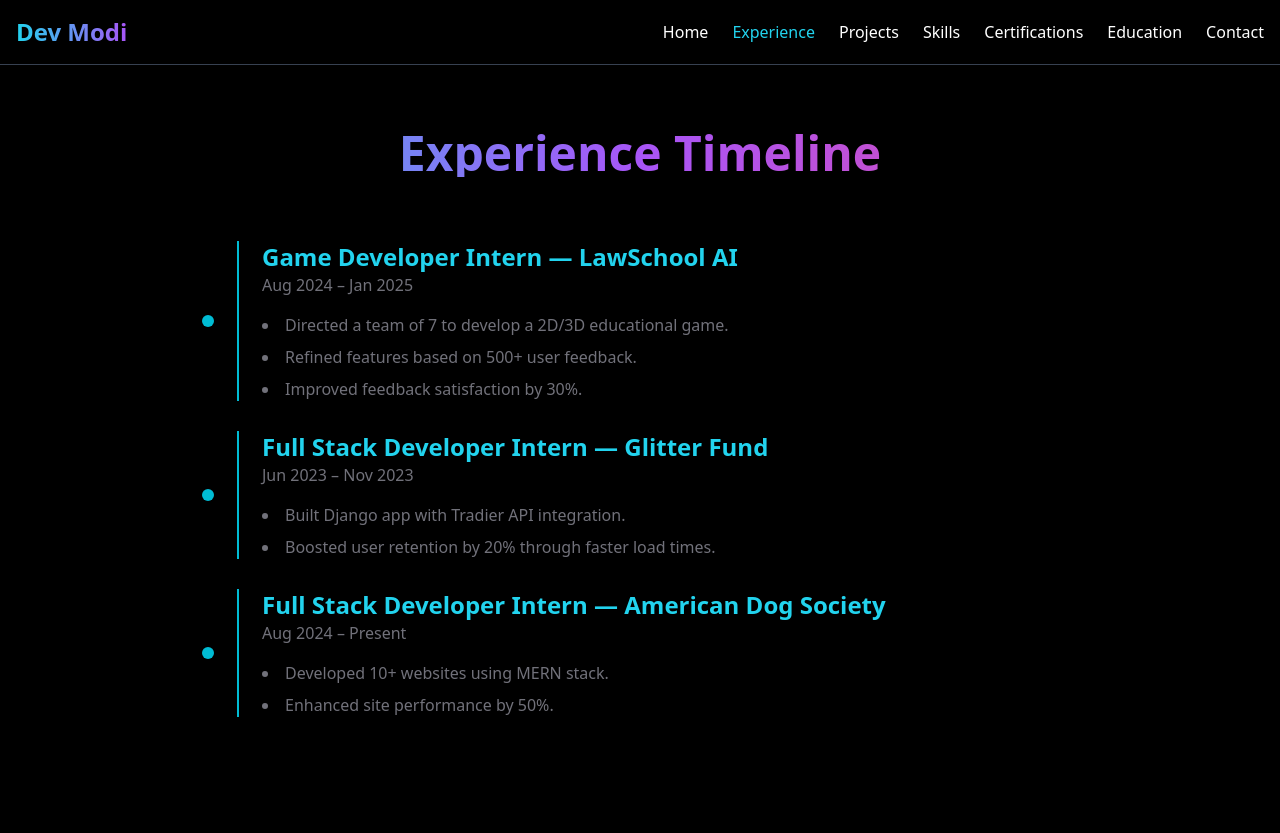
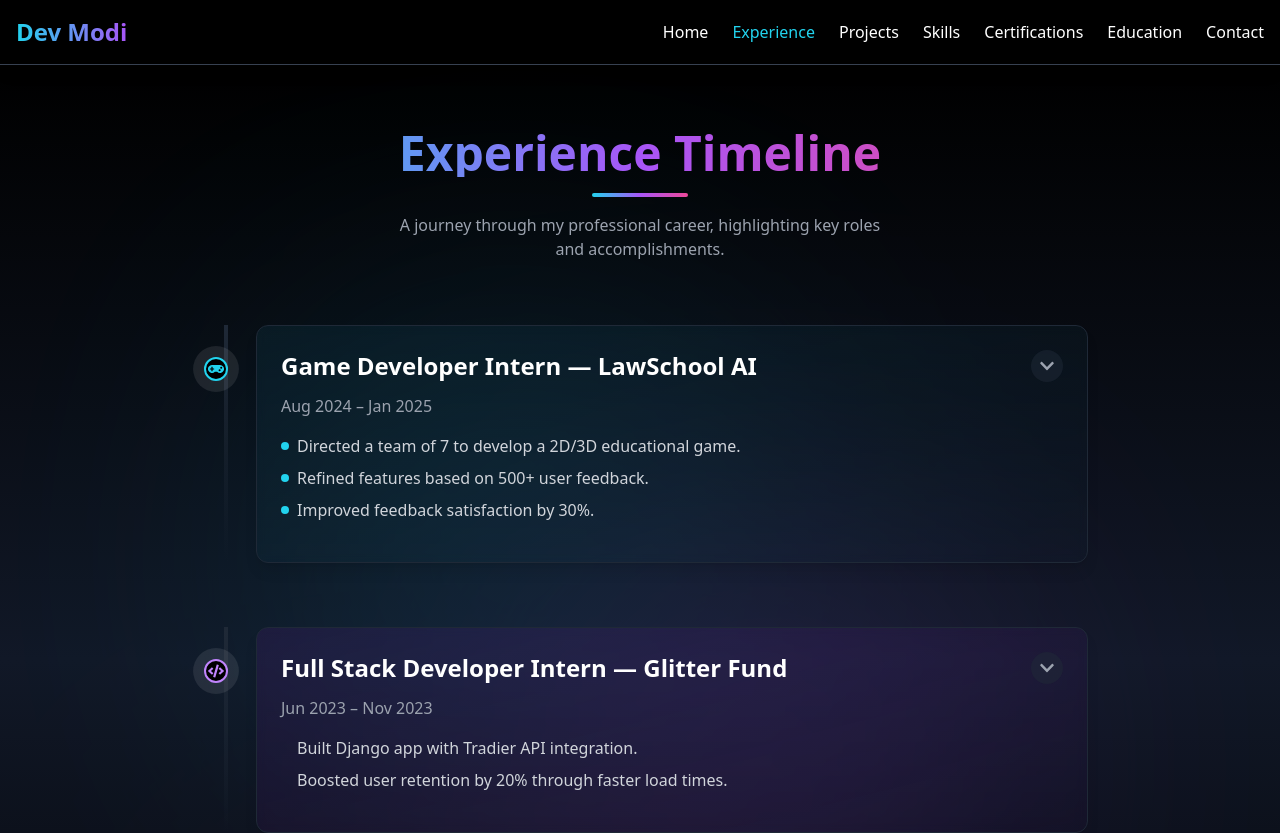
Before and after one commit to NightFury2415/New_Portfolio, a Next.js app: page /experience in a window 1280 px wide. Shown: the top 833 px of the page. Built offline with nearby package versions, Linux system fonts and the light colour scheme.

Commit message:
experience page updated

```diff
--- a/app/experience/page.tsx
+++ b/app/experience/page.tsx
@@ -1,75 +1,234 @@
 "use client";
 
+import { useState } from "react";
 import { motion } from "framer-motion";
+import { FaBriefcase, FaCode, FaGamepad, FaChevronDown, FaChevronUp } from "react-icons/fa";
 
 const experiences = [
   {
     title: "Game Developer Intern — LawSchool AI",
     dates: "Aug 2024 – Jan 2025",
+    icon: <FaGamepad className="text-cyan-400" />,
+    color: "border-cyan-400",
+    bgColor: "from-cyan-900/20 to-cyan-900/5",
     bullets: [
       "Directed a team of 7 to develop a 2D/3D educational game.",
       "Refined features based on 500+ user feedback.",
       "Improved feedback satisfaction by 30%.",
     ],
+    skills: ["Unity", "C#", "3D Modeling", "Game Design", "Team Leadership"],
+    description: "Led the development of an interactive educational game that simulates legal scenarios and challenges for law students. Collaborated with legal experts to ensure accuracy and educational value."
   },
   {
     title: "Full Stack Developer Intern — Glitter Fund",
     dates: "Jun 2023 – Nov 2023",
+    icon: <FaCode className="text-purple-400" />,
+    color: "border-purple-400",
+    bgColor: "from-purple-900/20 to-purple-900/5",
     bullets: [
       "Built Django app with Tradier API integration.",
       "Boosted user retention by 20% through faster load times.",
     ],
+    skills: ["Django", "Python", "RESTful APIs", "JavaScript", "React"],
+    description: "Developed a financial application that streamlined investment tracking and analysis. Implemented real-time data visualization and optimized database queries for performance."
   },
   {
     title: "Full Stack Developer Intern — American Dog Society",
     dates: "Aug 2024 – Present",
+    icon: <FaBriefcase className="text-pink-400" />,
+    color: "border-pink-400",
+    bgColor: "from-pink-900/20 to-pink-900/5",
     bullets: [
       "Developed 10+ websites using MERN stack.",
       "Enhanced site performance by 50%.",
     ],
+    skills: ["MongoDB", "Express", "React", "Node.js", "Responsive Design"],
+    description: "Creating custom web solutions for pet adoption services nationwide. Implemented a centralized management system that streamlined the adoption process and improved matching between pets and potential owners."
   },
 ];
 
-export default function Experience() {
+// Individual experience card component
+const ExperienceCard = ({ experience, index }) => {
+  const [isExpanded, setIsExpanded] = useState(false);
+
+  const toggleExpand = () => {
+    setIsExpanded(!isExpanded);
+  };
+
   return (
-    <div className="min-h-screen bg-black text-white py-16">
-      <motion.h1
-        initial={{ scale: 0 }}
-        animate={{ scale: 1 }}
-        transition={{ duration: 0.8 }}
-        className="text-5xl font-extrabold text-center mb-16 bg-clip-text text-transparent bg-gradient-to-r from-cyan-400 via-purple-500 to-pink-500"
-      >
-        Experience Timeline
-      </motion.h1>
+    <motion.div
+      initial={{ opacity: 0, y: 50 }}
+      whileInView={{ opacity: 1, y: 0 }}
+      transition={{ duration: 0.5, delay: index * 0.2 }}
+      viewport={{ once: true, margin: "-100px" }}
+      className={`relative mb-16 last:mb-0`}
+    >
+      {/* Timeline connector */}
+      <div className="absolute left-8 top-0 bottom-0 w-1 bg-gradient-to-b from-gray-800 to-transparent"></div>
 
-      <div className="max-w-4xl mx-auto">
-        {experiences.map((exp, idx) => (
+      {/* Timeline dot with pulse effect */}
+      <div className="absolute left-6 top-8 transform -translate-x-1/2 z-10">
+        <motion.div
+          className={`w-6 h-6 rounded-full bg-black flex items-center justify-center border-2 ${experience.color}`}
+          whileInView={{
+            boxShadow: [
+              `0 0 0 0 rgba(255,255,255,0)`,
+              `0 0 0 10px rgba(255,255,255,0.1)`,
+              `0 0 0 20px rgba(255,255,255,0)`
+            ]
+          }}
+          transition={{
+            repeat: Infinity,
+            duration: 3,
+            repeatDelay: 1
+          }}
+          viewport={{ once: false, margin: "-100px" }}
+        >
+          {experience.icon}
+        </motion.div>
+      </div>
+
+      {/* Content card */}
+      <div className="ml-16 relative">
+        <motion.div
+          className={`rounded-lg p-6 border border-gray-800 bg-gradient-to-br ${experience.bgColor} backdrop-blur-sm shadow-lg`}
+          whileHover={{ scale: 1.02 }}
+          transition={{ type: "spring", stiffness: 300 }}
+        >
+          {/* Header */}
+          <div className="flex justify-between items-start mb-3">
+            <h3 className="text-2xl font-bold text-white">
+              {experience.title}
+            </h3>
+            <motion.button
+              onClick={toggleExpand}
+              whileTap={{ scale: 0.95 }}
+              className="p-2 rounded-full bg-gray-800/50 hover:bg-gray-700/50 text-gray-400"
+            >
+              {isExpanded ? <FaChevronUp /> : <FaChevronDown />}
+            </motion.button>
+          </div>
+
+          <p className="text-gray-400 mb-4">{experience.dates}</p>
+
+          {/* Bullet points always visible */}
+          <ul className="space-y-2 mb-4">
+            {experience.bullets.map((bullet, i) => (
+              <motion.li
+                key={i}
+                className="flex items-start text-gray-300"
+                initial={{ opacity: 0, x: -20 }}
+                whileInView={{ opacity: 1, x: 0 }}
+                transition={{ delay: 0.3 + (i * 0.1) }}
+                viewport={{ once: true }}
+              >
+                <span className={`inline-block w-2 h-2 rounded-full ${experience.color.replace('border-', 'bg-')} mt-2 mr-2`}></span>
+                {bullet}
+              </motion.li>
+            ))}
+          </ul>
+
+          {/* Expandable content */}
           <motion.div
-            key={idx}
-            initial={{ opacity: 0, y: 50 }}
-            whileInView={{ opacity: 1, y: 0 }}
-            transition={{ duration: 0.8 }}
-            viewport={{ once: true }}
-            className="timeline-container relative"
+            initial={{ height: 0, opacity: 0 }}
+            animate={{
+              height: isExpanded ? "auto" : 0,
+              opacity: isExpanded ? 1 : 0
+            }}
+            transition={{ duration: 0.3 }}
+            className="overflow-hidden"
           >
-            <div className={`timeline-item ${idx % 2 === 0 ? "animate" : ""}`}>
-              <div className="timeline-dot animate"></div>
-              <div className="timeline-item-content">
-                <h3 className="text-2xl font-bold text-cyan-400">
-                  {exp.title}
-                </h3>
-                <p className="text-muted-foreground mb-4">{exp.dates}</p>
-                <ul className="list-disc list-inside space-y-2">
-                  {exp.bullets.map((bullet, i) => (
-                    <li key={i} className="text-muted-foreground">
-                      {bullet}
-                    </li>
-                  ))}
-                </ul>
+            <div className="pt-2 border-t border-gray-800">
+              <h4 className="text-lg font-semibold text-white mb-2">About the Role</h4>
+              <p className="text-gray-400 mb-4">{experience.description}</p>
+
+              <h4 className="text-lg font-semibold text-white mb-2">Skills</h4>
+              <div className="flex flex-wrap gap-2">
+                {experience.skills.map((skill, i) => (
+                  <motion.span
+                    key={i}
+                    initial={{ scale: 0 }}
+                    animate={{ scale: 1 }}
+                    transition={{ delay: i * 0.1 }}
+                    className={`px-3 py-1 rounded-full text-sm bg-gray-800 ${experience.color.replace('border', 'text')}`}
+                  >
+                    {skill}
+                  </motion.span>
+                ))}
               </div>
             </div>
           </motion.div>
-        ))}
+        </motion.div>
+      </div>
+    </motion.div>
+  );
+};
+
+export default function Experience() {
+  return (
+    <div className="min-h-screen bg-gradient-to-b from-black via-gray-900 to-black text-white py-16 px-4 overflow-hidden relative">
+      {/* Background animated elements */}
+      <div className="absolute inset-0 overflow-hidden opacity-20">
+        <div className="absolute top-1/4 left-1/4 w-96 h-96 bg-cyan-500 rounded-full filter blur-[150px]"></div>
+        <div className="absolute bottom-1/4 right-1/4 w-96 h-96 bg-purple-500 rounded-full filter blur-[150px]"></div>
+        <div className="absolute top-3/4 left-1/4 w-96 h-96 bg-pink-500 rounded-full filter blur-[150px]"></div>
+      </div>
+
+      {/* Main content */}
+      <div className="max-w-4xl mx-auto relative z-10">
+        {/* Animated heading */}
+        <motion.div
+          className="text-center mb-16 relative"
+          initial={{ opacity: 0 }}
+          animate={{ opacity: 1 }}
+          transition={{ duration: 1 }}
+        >
+          <motion.h1
+            initial={{ y: -50 }}
+            animate={{ y: 0 }}
+            transition={{ type: "spring", stiffness: 100 }}
+            className="text-5xl font-extrabold mb-4 bg-clip-text text-transparent bg-gradient-to-r from-cyan-400 via-purple-500 to-pink-500"
+          >
+            Experience Timeline
+          </motion.h1>
+
+          <motion.div
+            className="h-1 w-24 mx-auto bg-gradient-to-r from-cyan-400 via-purple-500 to-pink-500 rounded-full"
+            initial={{ width: 0 }}
+            animate={{ width: "6rem" }}
+            transition={{ delay: 0.5, duration: 0.8 }}
+          />
+
+          <motion.p
+            className="text-gray-400 mt-4 max-w-lg mx-auto"
+            initial={{ opacity: 0 }}
+            animate={{ opacity: 1 }}
+            transition={{ delay: 0.7 }}
+          >
+            A journey through my professional career, highlighting key roles and accomplishments.
+          </motion.p>
+        </motion.div>
+
+        {/* Timeline */}
+        <div className="relative">
+          {experiences.map((experience, idx) => (
+            <ExperienceCard key={idx} experience={experience} index={idx} />
+          ))}
+        </div>
+
+        {/* Footer */}
+        <motion.div
+          className="text-center mt-16"
+          initial={{ opacity: 0 }}
+          whileInView={{ opacity: 1 }}
+          transition={{ duration: 1 }}
+          viewport={{ once: true }}
+        >
+          <p className="text-gray-400">
+            <span className="inline-block mr-2">🚀</span>
+            Always seeking new challenges and opportunities to grow
+          </p>
+        </motion.div>
       </div>
     </div>
   );
```
